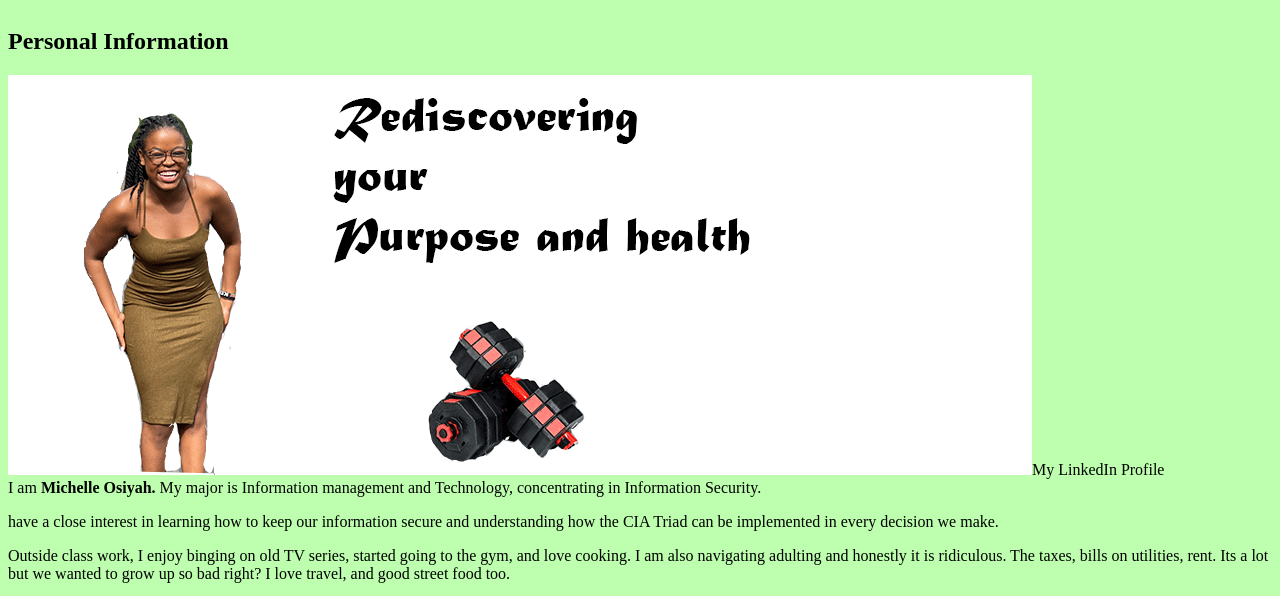
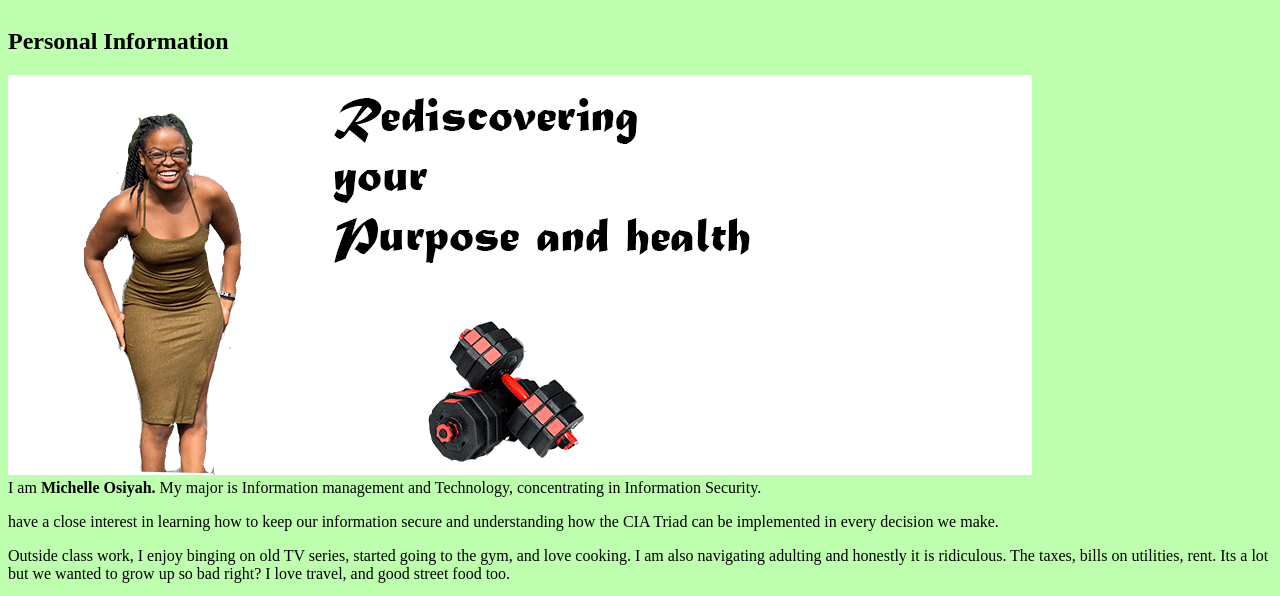
Before and after one commit to osiyah-michelle/ist263, a plain HTML site: page lab07/index.html in a window 1280 px wide. Shown: the part 153-749 px from the top of the page. Drawn offline with Linux system fonts and the light colour scheme.

Commit message:
Update index.html

```diff
--- a/lab07/index.html
+++ b/lab07/index.html
@@ -1,5 +1,6 @@
 <!DOCTYPE html>
-<html>
+
+<html lang="en">
 
 <head>
 <meta charset="utf-8">
@@ -19,8 +20,7 @@
     <h1>Michelle Osiyah's Biography</h1>
     <h2> Personal Information </h2>
 
-<img src="../lab05/images/lab05.png" alt="pictureinbio" >My LinkedIn Profile</a><br>
-
+<img src="../lab05/images/lab05.png" alt="pictureinbio" > <br>
 
 
    I am <strong>Michelle Osiyah.</strong>
```
